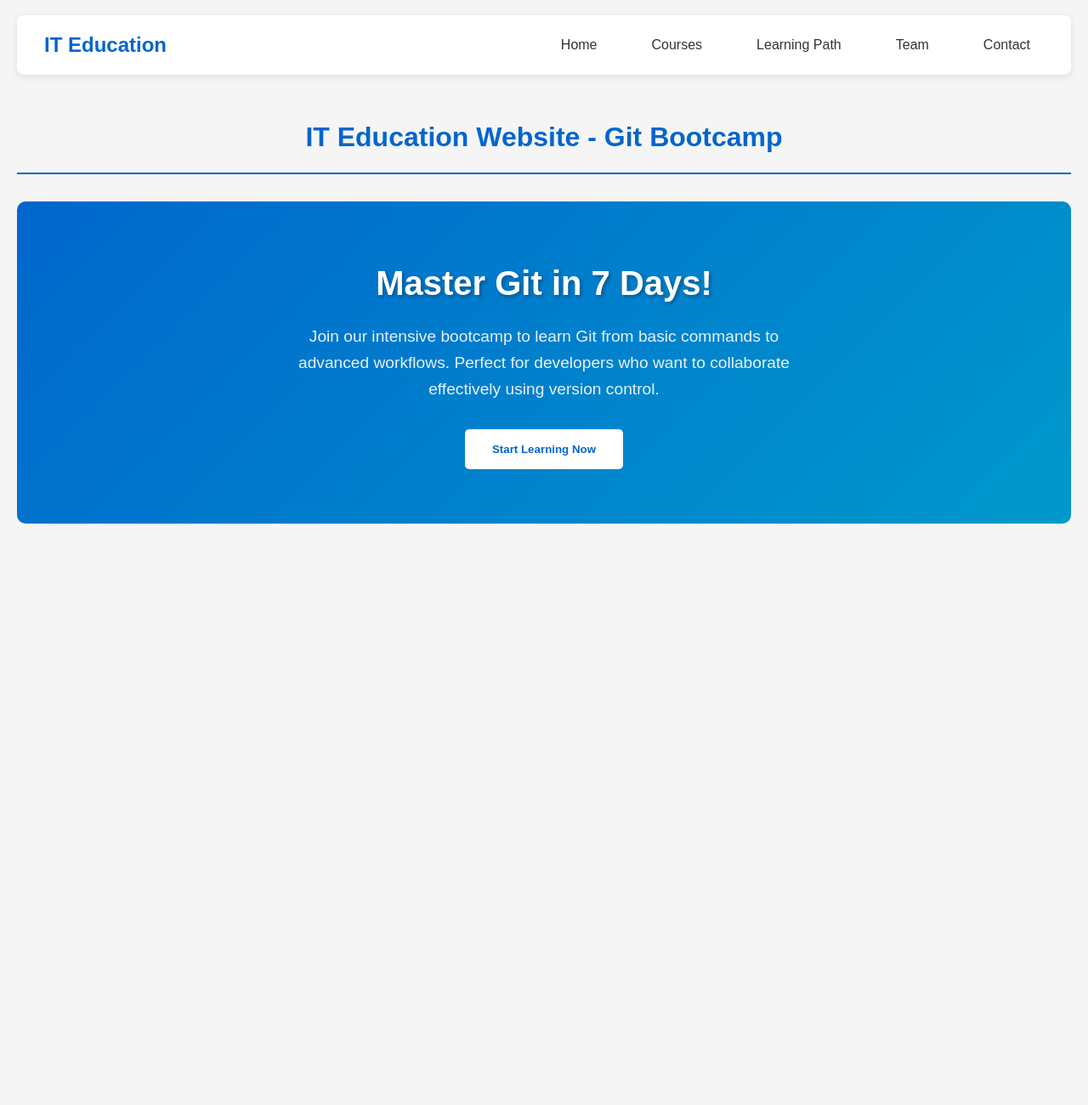
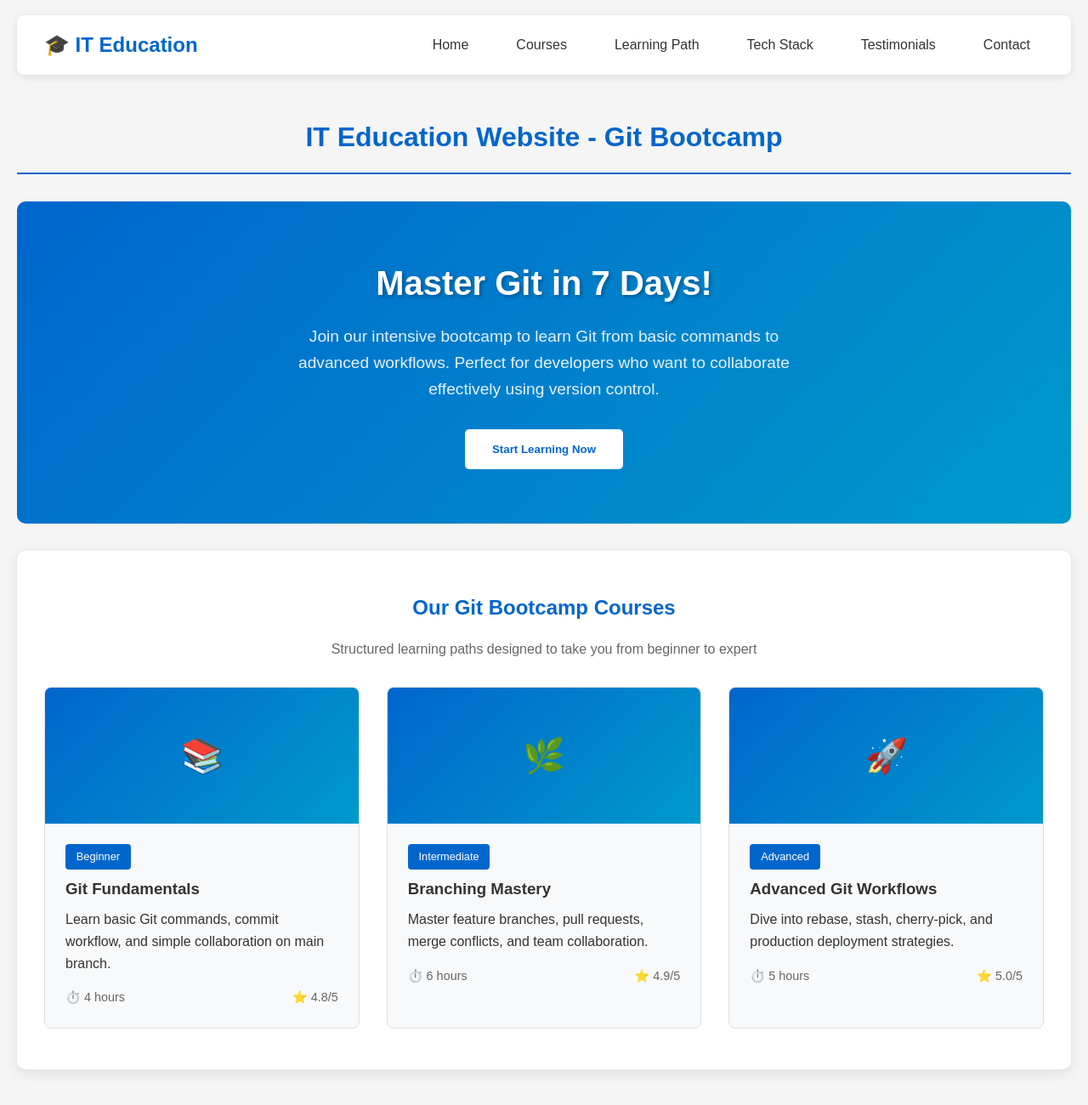
Before and after one commit to realtutorialhub/github7daysproject, a plain HTML site: page index.html in a window 1280 px wide. Shown: the part 92-1392 px from the top of the page at 85% size. Before the commit the page ends 800 px from the top, so only its background shows below. Drawn offline with Linux system fonts and the light colour scheme.

Commit message:
Enhance header navbar and courses cards

```diff
--- a/index.html
+++ b/index.html
@@ -85,10 +85,100 @@
             color: #0066cc;
         }
 
+        /* COURSES SECTION - Day 2 (Alex - Feature Branch)
+           Git Command: git commit -m "Enhance header navbar and courses cards" */
+        .courses-section {
+            background: white;
+            padding: 3rem 2rem;
+            margin: 2rem 0;
+            border-radius: 10px;
+            box-shadow: 0 4px 15px rgba(0, 0, 0, 0.1);
+        }
+
+        .courses-grid {
+            display: grid;
+            grid-template-columns: repeat(auto-fit, minmax(280px, 1fr));
+            gap: 2rem;
+            margin-top: 2rem;
+        }
+
+        .course-card {
+            background: #f8f9fa;
+            border-radius: 8px;
+            overflow: hidden;
+            border: 1px solid #dee2e6;
+            transition: transform 0.3s ease;
+        }
+
+        .course-card:hover {
+            transform: translateY(-5px);
+            box-shadow: 0 8px 25px rgba(0, 0, 0, 0.1);
+        }
+
+        .course-image {
+            height: 160px;
+            background: linear-gradient(135deg, #0066cc, #0099cc);
+            display: flex;
+            align-items: center;
+            justify-content: center;
+            color: white;
+            font-size: 2.5rem;
+        }
+
+        .course-content {
+            padding: 1.5rem;
+        }
+
+        .course-category {
+            display: inline-block;
+            background: #0066cc;
+            color: white;
+            padding: 0.3rem 0.8rem;
+            border-radius: 4px;
+            font-size: 0.8rem;
+            margin-bottom: 0.5rem;
+        }
+
+        .course-title {
+            color: #333;
+            margin-bottom: 0.5rem;
+        }
+
+        .course-meta {
+            display: flex;
+            justify-content: space-between;
+            margin-top: 1rem;
+            color: #666;
+            font-size: 0.9rem;
+        }
+
+        /* IMPROVED NAVBAR - Day 2 (Alex) */
+        .navbar {
+            background: white;
+            padding: 1rem 2rem;
+            border-radius: 8px;
+            margin: 2rem 0;
+            box-shadow: 0 2px 10px rgba(0, 0, 0, 0.1);
+            display: flex;
+            justify-content: space-between;
+            align-items: center;
+            flex-wrap: wrap;
+        }
+
+        .logo {
+            font-size: 1.5rem;
+            font-weight: bold;
+            color: #0066cc;
+            display: flex;
+            align-items: center;
+            gap: 0.5rem;
+        }
+
         .nav-menu {
             display: flex;
             list-style: none;
-            gap: 2rem;
+            gap: 1.5rem;
+            flex-wrap: wrap;
         }
 
         .nav-link {
@@ -97,6 +187,7 @@
             padding: 0.5rem 1rem;
             border-radius: 4px;
             transition: all 0.3s ease;
+            font-weight: 500;
         }
 
         .nav-link:hover {
@@ -113,24 +204,27 @@
          Git Command: git add . && git commit -m "Initial project structure" -->
     <div class="day-marker">Day 0: Initial Setup</div>
 
-    <!-- NAVIGATION - Day 1 (Alex)
-         Git Command: git commit -m "Refine navbar labels" -->
+    <!-- IMPROVED NAVBAR - Day 2 (Alex)
+         Git Command: git commit -m "Enhance header navbar and courses cards" -->
     <nav class="navbar">
-        <div class="logo">IT Education</div>
+        <div class="logo">🎓 IT Education</div>
         <ul class="nav-menu">
             <li><a href="#" class="nav-link">Home</a></li>
             <li><a href="#" class="nav-link">Courses</a></li>
             <li><a href="#" class="nav-link">Learning Path</a></li>
-            <li><a href="#" class="nav-link">Team</a></li>
+            <li><a href="#" class="nav-link">Tech Stack</a></li>
+            <li><a href="#" class="nav-link">Testimonials</a></li>
             <li><a href="#" class="nav-link">Contact</a></li>
         </ul>
     </nav>
+
 
     <h1>IT Education Website - Git Bootcamp</h1>
 
     <!-- HERO SECTION - Day 1 (Tom)
          Git Command: git commit -m "Update hero section description" -->
     <section class="hero-section">
+
         <h2 class="hero-title">Master Git in 7 Days!</h2>
         <p class="hero-subtitle">
             Join our intensive bootcamp to learn Git from basic commands to advanced workflows.
@@ -142,6 +236,64 @@
         </button>
     </section>
 
+    <!-- COURSES SECTION - Day 2 (Alex - Feature Branch)
+         Git Command: git commit -m "Enhance header navbar and courses cards" -->
+    <section class="courses-section">
+        <h2 style="text-align: center; color: #0066cc; margin-bottom: 1rem;">
+            Our Git Bootcamp Courses
+        </h2>
+        <p style="text-align: center; color: #666; margin-bottom: 2rem;">
+            Structured learning paths designed to take you from beginner to expert
+        </p>
+
+        <div class="courses-grid">
+            <div class="course-card">
+                <div class="course-image">
+                    📚
+                </div>
+                <div class="course-content">
+                    <span class="course-category">Beginner</span>
+                    <h3 class="course-title">Git Fundamentals</h3>
+                    <p>Learn basic Git commands, commit workflow, and simple collaboration on main branch.</p>
+                    <div class="course-meta">
+                        <span>⏱️ 4 hours</span>
+                        <span>⭐ 4.8/5</span>
+                    </div>
+                </div>
+            </div>
+
+            <div class="course-card">
+                <div class="course-image">
+                    🌿
+                </div>
+                <div class="course-content">
+                    <span class="course-category">Intermediate</span>
+                    <h3 class="course-title">Branching Mastery</h3>
+                    <p>Master feature branches, pull requests, merge conflicts, and team collaboration.</p>
+                    <div class="course-meta">
+                        <span>⏱️ 6 hours</span>
+                        <span>⭐ 4.9/5</span>
+                    </div>
+                </div>
+            </div>
+
+            <div class="course-card">
+                <div class="course-image">
+                    🚀
+                </div>
+                <div class="course-content">
+                    <span class="course-category">Advanced</span>
+                    <h3 class="course-title">Advanced Git Workflows</h3>
+                    <p>Dive into rebase, stash, cherry-pick, and production deployment strategies.</p>
+                    <div class="course-meta">
+                        <span>⏱️ 5 hours</span>
+                        <span>⭐ 5.0/5</span>
+                    </div>
+                </div>
+            </div>
+        </div>
+    </section>
+
 
 
 </body>
```
